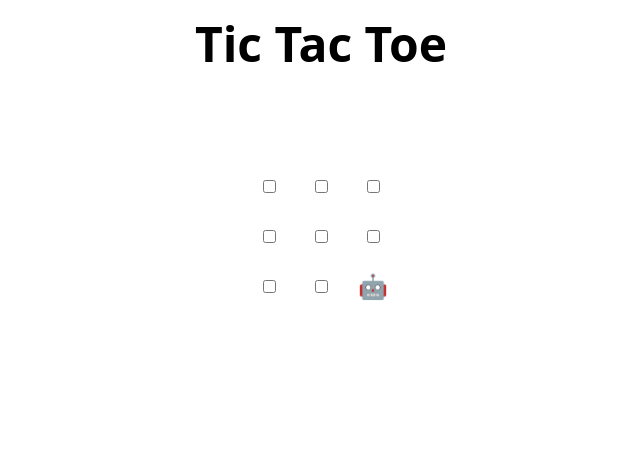
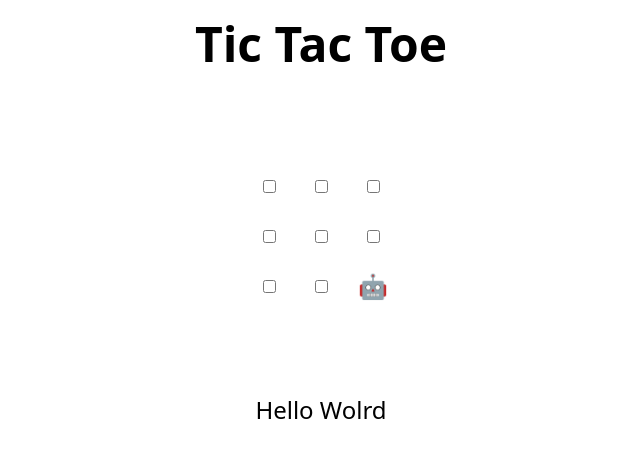
Before and after one commit to JosueCas123/MLS_ONBOARDING, a plain HTML site: page index.html in a window 1280 px wide. Shown: the whole page, without its empty margins (319-959 px from the left). Drawn offline with Linux system fonts and the light colour scheme.

Commit message:
Update index.html
Josue Castillo MLSA-VU

```diff
--- a/index.html
+++ b/index.html
@@ -47,6 +47,7 @@
   </tr>
 </table>
 
+<p>Hello Wolrd</p>
 <h2 hidden>Game over, refresh to play again 🧑‍💻 🤖!</h2>
 
 <script>
```
